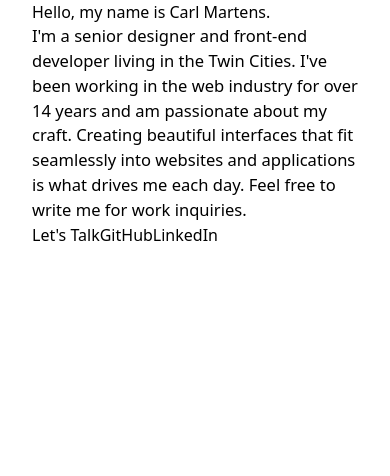
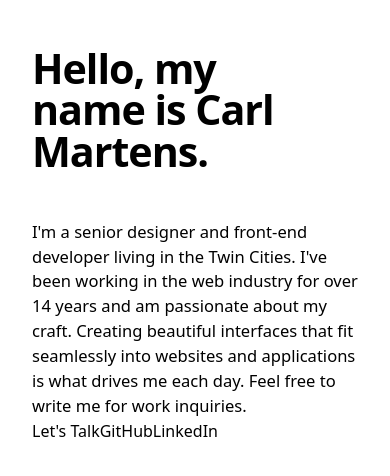
Before and after one commit to martensc/martensc.github.io, a Gatsby site: page / in a window 390 px wide. Built offline with nearby package versions, Linux system fonts and the light colour scheme; Gatsby itself is replaced by a stand-in of ours.

Commit message:
Updating index js file

```diff
--- a/src/pages/index.js
+++ b/src/pages/index.js
@@ -3,10 +3,10 @@ import { Link } from "gatsby"
 
 const IndexPage = () => {
   return (
-    <main className="main container">
+    <main className="px-8 mt-12 lg:container lg:mt-[12vw]">
       <div className="content">
-        <h1 >Hello, my name is Carl Martens.</h1>
-        <p className="lede">
+        <h1 className="heading--h1 font-bold leading-none tracking-tight mb-12" >Hello, my name is Carl Martens.</h1>
+        <p className="lede font-light">
           I'm a senior designer and front-end developer living in the Twin Cities. I've been working in the web industry for over 14 years and am passionate about my craft. Creating beautiful interfaces that fit seamlessly into websites and applications is what drives me each day. Feel free to write me for work inquiries.
         </p>
         <nav className="nav">
```
